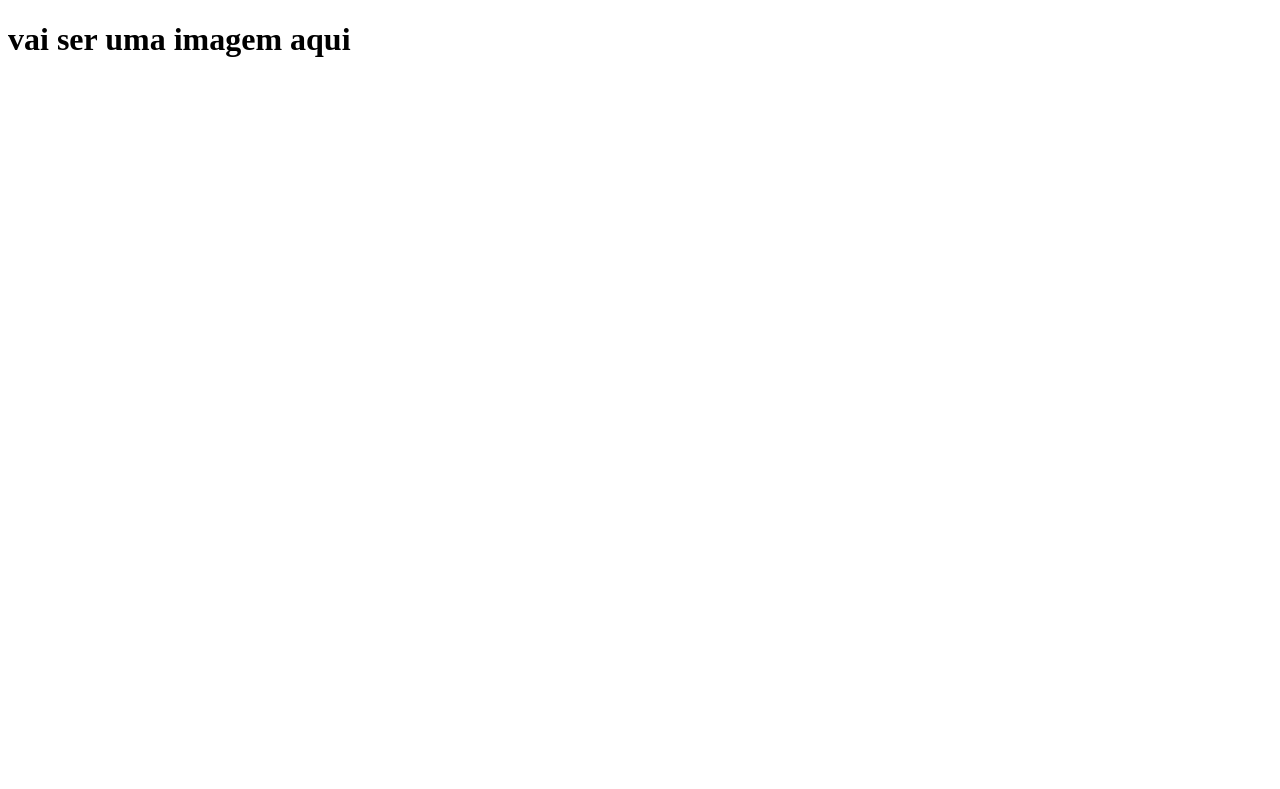
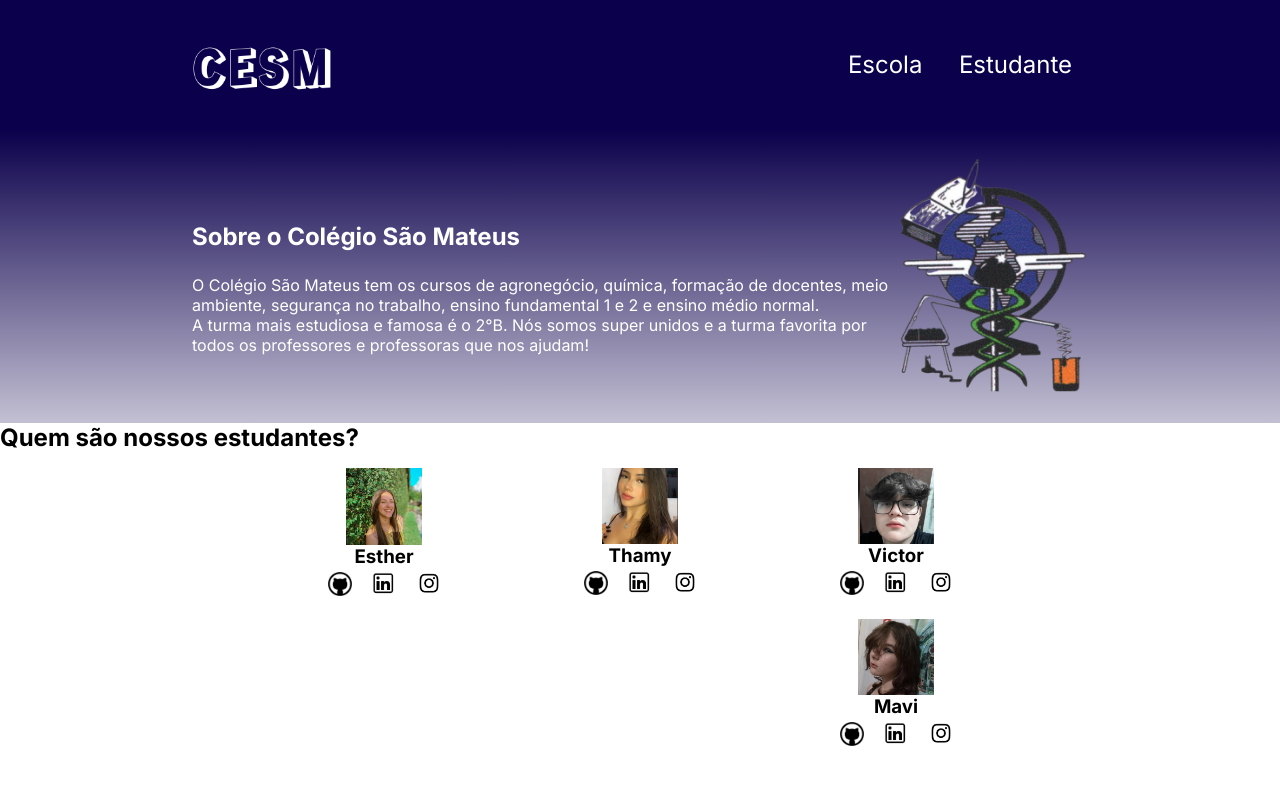
Before and after one commit to estherhasya/CESM, a plain HTML site: page index.html in a window 1280 px wide. Drawn offline with Linux system fonts and the light colour scheme.

Commit message:
Página Finalizada

```diff
--- a/index.html
+++ b/index.html
@@ -1,11 +1,84 @@
-<!DOCTYPE html>
 <html lang="en">
 <head>
     <meta charset="UTF-8">
+    <meta http-equiv="X-UA-Compatible" content="IE=edge">
     <meta name="viewport" content="width=device-width, initial-scale=1.0">
-    <title>Document</title>
+    <title>CESM SITE</title>
+    <link rel="stylesheet" href="style.css">
+    <link rel="preconnect" href="https://fonts.googleapis.com">
+<link rel="preconnect" href="https://fonts.gstatic.com" crossorigin>
+<link href="https://fonts.googleapis.com/css2?family=Inter:wght@100..900&display=swap" rel="stylesheet">
 </head>
 <body>
-    <h1>vai ser uma imagem aqui</h1>
+    <header class="cabecalho">
+        <img class="cabecalho-imagem" src="CESM.png" alt="CESM">
+        <ul class="cabecalho-lista">
+            <li class="cabecalho-lista-item">Escola</li>
+            <li class="cabecalho-lista-item">Estudante</li>
+        </ul>
+    </header>
+
+<section class="escola">
+    <div class="escola-div-conteudo">
+        <h2 class="escola-titulo">Sobre o Colégio São Mateus</h2>
+        <p class="escola-texto-um">O Colégio São Mateus tem os cursos de agronegócio, química, formação de docentes, meio ambiente, segurança no trabalho,  ensino fundamental 1 e 2 e ensino médio normal.
+        </p>
+        <p class="escola-texto-dois">A turma mais estudiosa e famosa é o 2°B. Nós somos super unidos e a turma favorita por todos os professores e professoras que nos ajudam!</p>
+    </div>
+    <img class="escola-imagem" src="image-removebg-preview.png" alt="image-removebg-preview">
+</section>
+<section class=”estudante”>
+    <h2 class=”estudante-titulo”>Quem são nossos estudantes?</h2>
+    <div class="estudante-todos">
+    <span></span>
+    <div class="estudante-div">
+    <img class=”estudante-imagem” src="IMG-20240212-WA0025 (1).jpg" alt="IMG-20240212-WA0025"
+    img class="IMG-20240212-WA0025"
+    width="30%">
+    <h3 class=”estudante-nome”>Esther</h3>
+    <a href="https://github.com/estherhasya/CESM"><img class="estudante-icone" src="747e8bf061a0a49cc6678904e256a1ff-removebg-preview.png"  alt="icone github"></a>
+
+    <a href="https://www.tiktok.com/@estherhasya_16"><img class="estudante-icone" src="image-removebg-preview (2).png" alt="icone linkedin"></a>
+
+    <a href="https://www.instagram.com/esther_hasya/"><img class="estudante-icone" src="716a6be3cf4589fa677ceecd853d9e50-removebg-preview.png" alt="icone instagram"></a>
+
+</div>
+<div class="estudante-div">
+    <img class="estudante-imagem" src="Screenshot_20240306-142756.png" alt="foto da Thamy">
+    <h3 class="estudante-nome">Thamy</h3>
+    <a href="https://github.com/estherhasya/CESM"><img class="estudante-icone" src="747e8bf061a0a49cc6678904e256a1ff-removebg-preview.png"  alt="icone github"></a>
+
+    <a href="https://www.tiktok.com/@estherhasya_16"><img class="estudante-icone" src="image-removebg-preview (2).png" alt="icone linkedin"></a>
+
+    <a href="https://www.instagram.com/thamilly_brandemburg/"><img class="estudante-icone" src="716a6be3cf4589fa677ceecd853d9e50-removebg-preview.png" alt="icone instagram"></a>
+
+</div>
+<div class="estudante-div">
+    <img class=”estudante-imagem” src="Screenshot_20240306-142732.png" alt="foto do victor"
+    img class="IMG-20240212-WA0025"
+    width="30%">
+    <h3 class=”estudante-nome”>Victor</h3>
+    <a href="https://github.com/estherhasya/CESM"><img class="estudante-icone" src="747e8bf061a0a49cc6678904e256a1ff-removebg-preview.png"  alt="icone github"></a>
+
+    <a href="https://www.tiktok.com/@estherhasya_16"><img class="estudante-icone" src="image-removebg-preview (2).png" alt="icone linkedin"></a>
+
+    <a href="https://www.instagram.com/vicgab._k/"><img class="estudante-icone" src="716a6be3cf4589fa677ceecd853d9e50-removebg-preview.png" alt="icone instagram"></a>
+
+    <div class="estudante-div">
+        <img class=”estudante-imagem” src="Screenshot_20240306-142817.png" alt="foto da mavi"
+    width="30%">
+        <h3 class=”estudante-nome”>Mavi</h3>
+        <a href="https://github.com/estherhasya/CESM"><img class="estudante-icone" src="747e8bf061a0a49cc6678904e256a1ff-removebg-preview.png"  alt="icone github"></a>
+
+        <a href="https://www.tiktok.com/@estherhasya_16"><img class="estudante-icone" src="image-removebg-preview (2).png" alt="icone linkedin"></a>
+
+        <a href="https://www.instagram.com/vicgab._k/"><img class="estudante-icone" src="716a6be3cf4589fa677ceecd853d9e50-removebg-preview.png" alt="icone instagram"></a>
+</section>
+<footer class="rodape">
+
+</footer>
+
+
+
 </body>
 </html>
--- a/style.css
+++ b/style.css
@@ -1,4 +1,77 @@
-header {
-    background-color: #424E61;
+*{
+    margin: 0;
+    padding: 0;
+}
+
+.cabecalho {
+    background-color:#0B004B;
     color: white;
+    display: flex;
+    justify-content: space-around;
+    align-items: center;
+    padding: 24px 0;
 }
+
+.cabecalho-imagem{
+    width: 20%;
+}
+
+.cabecalho-lista-item{
+    display: inline-block;
+    margin: 0 16px;
+    font-size: 24px;
+}
+
+
+.escola-imagem{
+    width: 15%;
+}
+
+.escola{
+    background-image: linear-gradient(#0B004B,#c3c0d3);
+    color:white;
+    display: flex;
+    justify-content: center;
+    align-items: center;
+    padding: 24px 0;
+}
+
+.escola-div-conteudo{
+    width: 55%;
+}
+.escola-titulo{
+    padding: 24px 0;
+}
+
+body {
+    font-family: 'Inter', sans-serif;
+}
+
+.estudante-icone{
+    width: 24px;
+    padding: 4px 8px;
+}
+
+.estudante-div{
+    text-align: center;
+    padding: 16px 0;
+}
+.estudante-imagem{
+    width:30%;
+}
+
+.estudante-todos{
+    display: grid;
+    grid-template-columns: 20% 20% 20% 20% 20%;
+}
+
+.estudante-titulo{
+    text-align: center;
+    padding: 24px 0;
+}
+
+.rodape{
+    background-color:#ffffff;
+    text-align: center;
+    height:120px;
+}
```
Also changed, not shown: 716a6be3cf4589fa677ceecd853d9e50-removebg-preview.png (added), 747e8bf061a0a49cc6678904e256a1ff-removebg-preview.png (added), CESM.png (added), IMG-20240212-WA0025 (1).jpg (added), Screenshot_20240306-142732.png (added), Screenshot_20240306-142756.png (added), Screenshot_20240306-142817.png (added), image-removebg-preview (2).png (added), image-removebg-preview.png (added).
